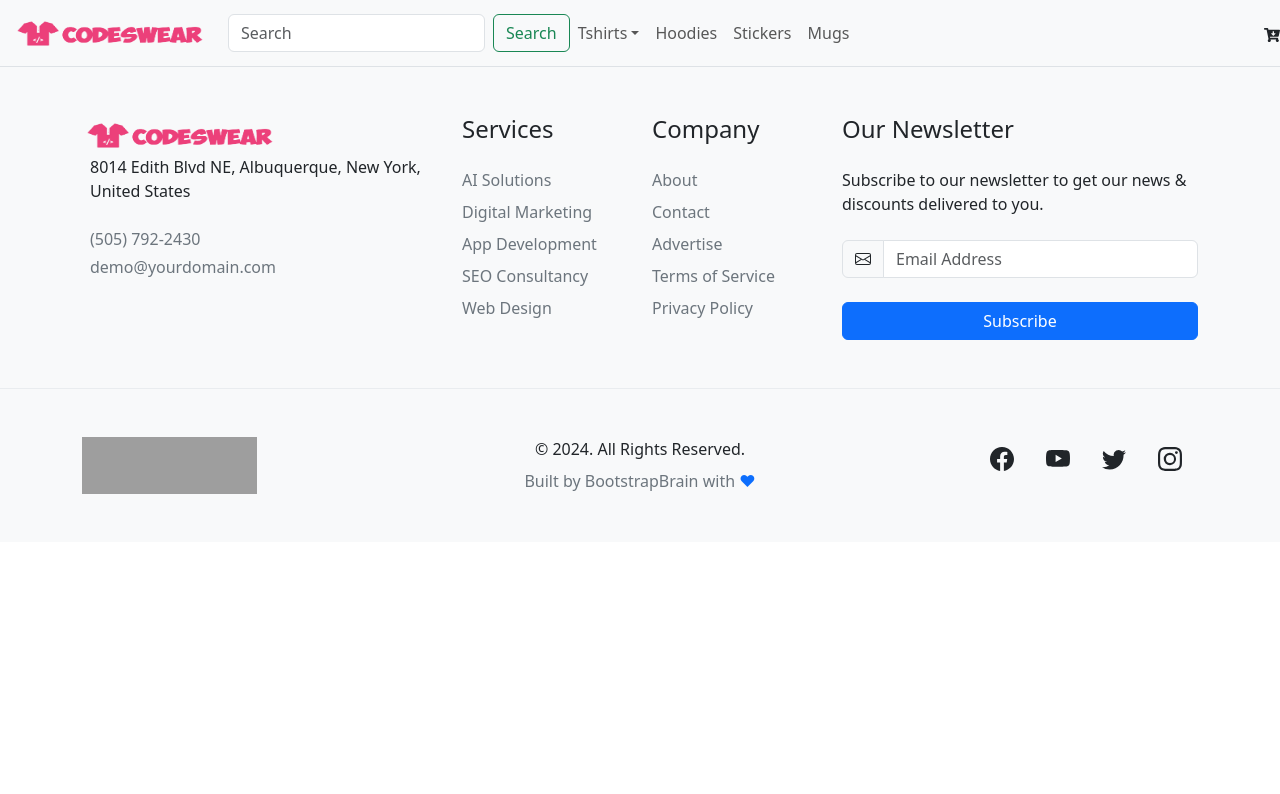
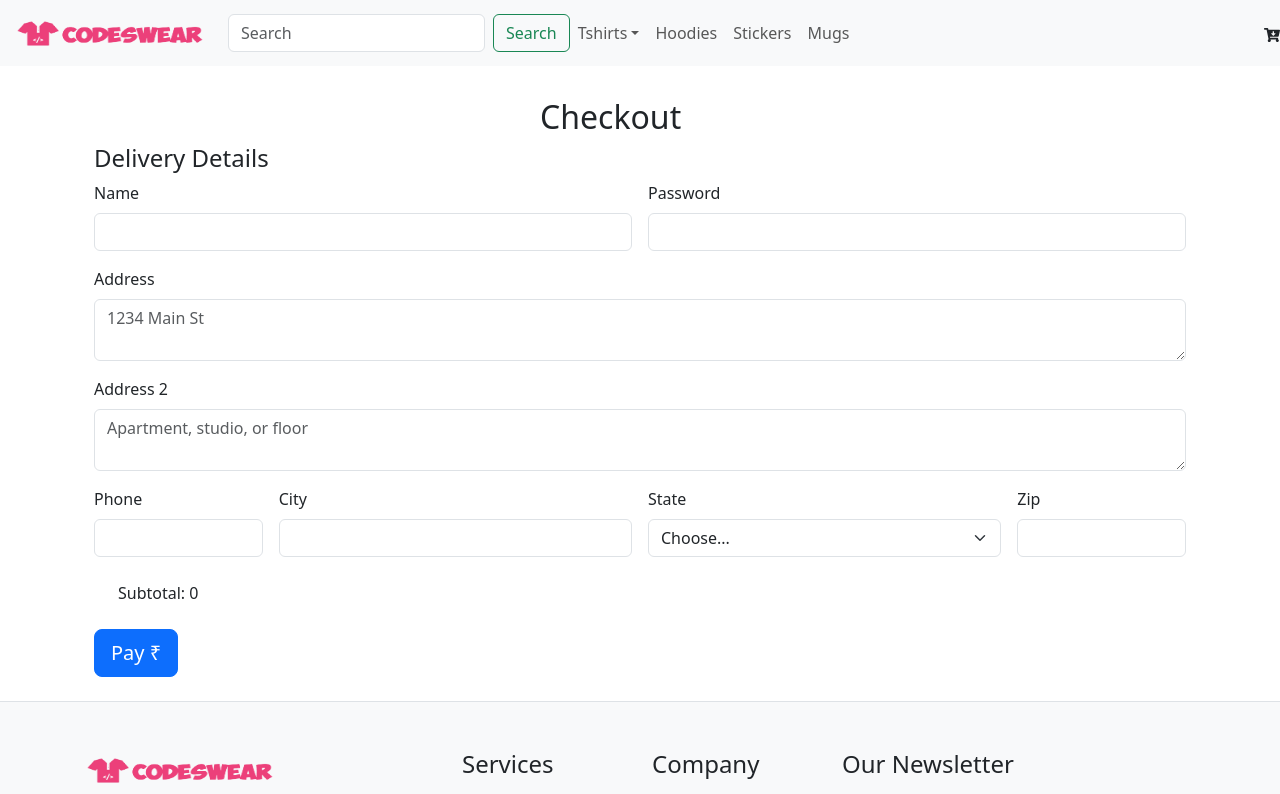
Before and after one commit to Saini-Gaurav/codeswear-nextjs, a Next.js app: page /checkout in a window 1280 px wide. Shown: the top 794 px of the page. Built offline with nearby package versions, Linux system fonts and the light colour scheme; grey boxes are pictures that could not be loaded.

Commit message:
Checkout Page

```diff
--- a/components/Navbar.js
+++ b/components/Navbar.js
@@ -13,7 +13,7 @@ const Navbar = () => {
   // const ref = useRef();
 
   return (
-    <nav className="navbar navbar-expand-lg bg-body-tertiary">
+    <nav className="navbar navbar-expand-lg bg-body-tertiary position-sticky top-0 z-3">
       <div className="container-fluid">
         <Link href={"/"} legacyBehavior>
           <a className="navbar-brand" href="#">
--- a/pages/_app.js
+++ b/pages/_app.js
@@ -11,6 +11,7 @@ export default function App({ Component, pageProps }) {
     try {
       if (localStorage.getItem("cart")) {
         setCart(JSON.parse(localStorage.getItem("cart")));
+        saveCart(JSON.parse(localStorage.getItem("cart")));
       }
     } catch (error) {
       console.error(error);
@@ -19,10 +20,10 @@ export default function App({ Component, pageProps }) {
   }, []);
 
   const saveCart = (myCart) => {
-    localStorage.setItem("cart", myCart);
+    localStorage.setItem("cart", JSON.stringify(myCart));
     let subt = 0;
     let keys = Object.keys(cart);
-    for(let i=0; keys.length; i++){
+    for(let i=0; i<keys.length; i++){
       subt += myCart[keys[i]].price * myCart[keys[i]].qty;
     }
     setSubTotal(subt);
--- a/pages/checkout.js
+++ b/pages/checkout.js
@@ -1,11 +1,83 @@
-import React from 'react'
+import React from "react";
 
-const Checkout = () => {
+const Checkout = ({ subTotal }) => {
   return (
-    <div>
+    <div className="container p-4">
+      <h2 className="mx-auto mt-2" style={{ width: "200px" }}>
+        Checkout
+      </h2>
+      <h4>Delivery Details</h4>
+      <form className="row g-3">
+        <div className="col-md-6">
+          <label htmlFor="name" className="form-label">
+            Name
+          </label>
+          <input type="text" className="form-control" id="name" />
+        </div>
+        <div className="col-md-6">
+          <label htmlFor="email" className="form-label">
+            Password
+          </label>
+          <input type="email" className="form-control" id="email" />
+        </div>
+        <div className="col-12">
+          <label htmlFor="inputAddress" className="form-label">
+            Address
+          </label>
+          <textarea
+            type="textarea"
+            className="form-control"
+            id="inputAddress"
+            placeholder="1234 Main St"
+          />
+        </div>
+        <div className="col-12">
+          <label htmlFor="inputAddress2" className="form-label">
+            Address 2
+          </label>
+          <textarea
+            type="text"
+            className="form-control"
+            id="inputAddress2"
+            placeholder="Apartment, studio, or floor"
+          />
+        </div>
+        <div className="col-md-2">
+          <label htmlFor="phone" className="form-label">
+            Phone
+          </label>
+          <input type="phone" className="form-control" id="phone" />
+        </div>
+        <div className="col-md-4">
+          <label htmlFor="inputCity" className="form-label">
+            City
+          </label>
+          <input type="text" className="form-control" id="inputCity" />
+        </div>
+        <div className="col-md-4">
+          <label htmlFor="inputState" className="form-label">
+            State
+          </label>
+          <select id="inputState" className="form-select">
+            <option selected>Choose...</option>
+            <option>...</option>
+          </select>
+        </div>
+        <div className="col-md-2">
+          <label htmlFor="inputZip" className="form-label">
+            Zip
+          </label>
+          <input type="text" className="form-control" id="inputZip" />
+        </div>
+      </form>
+      <div className="m-4">
+        <span>Subtotal: {subTotal}</span>
+      </div>
+      <button type="button" className="btn btn-primary btn-lg btn-block">
+          Pay ₹
+        </button>
+    </div>
+  );
+};
 
-    </div>
-  )
-}
-
-export default Checkout
+export default Checkout;
```
Also changed, not shown: pages/cart.js (+7 -4 lines), pages/product/[slug].js (+7 -1 lines).
